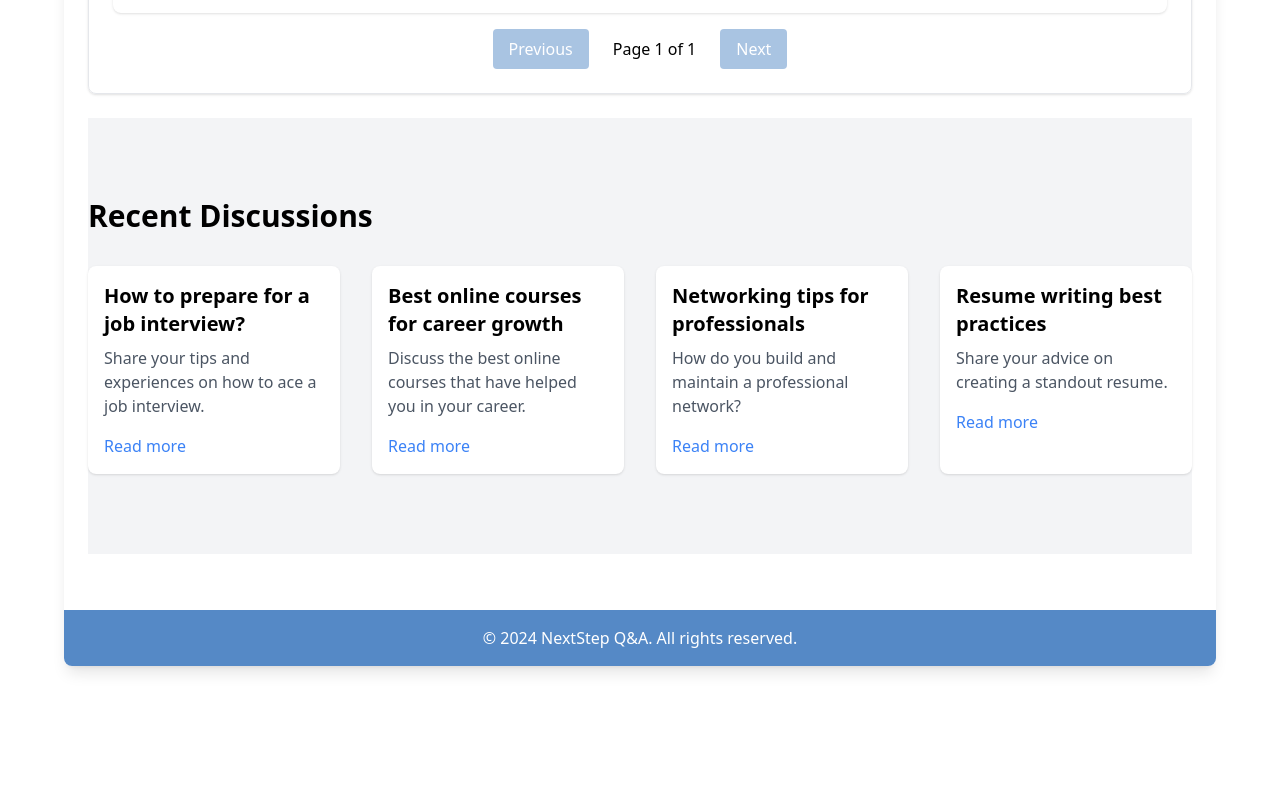
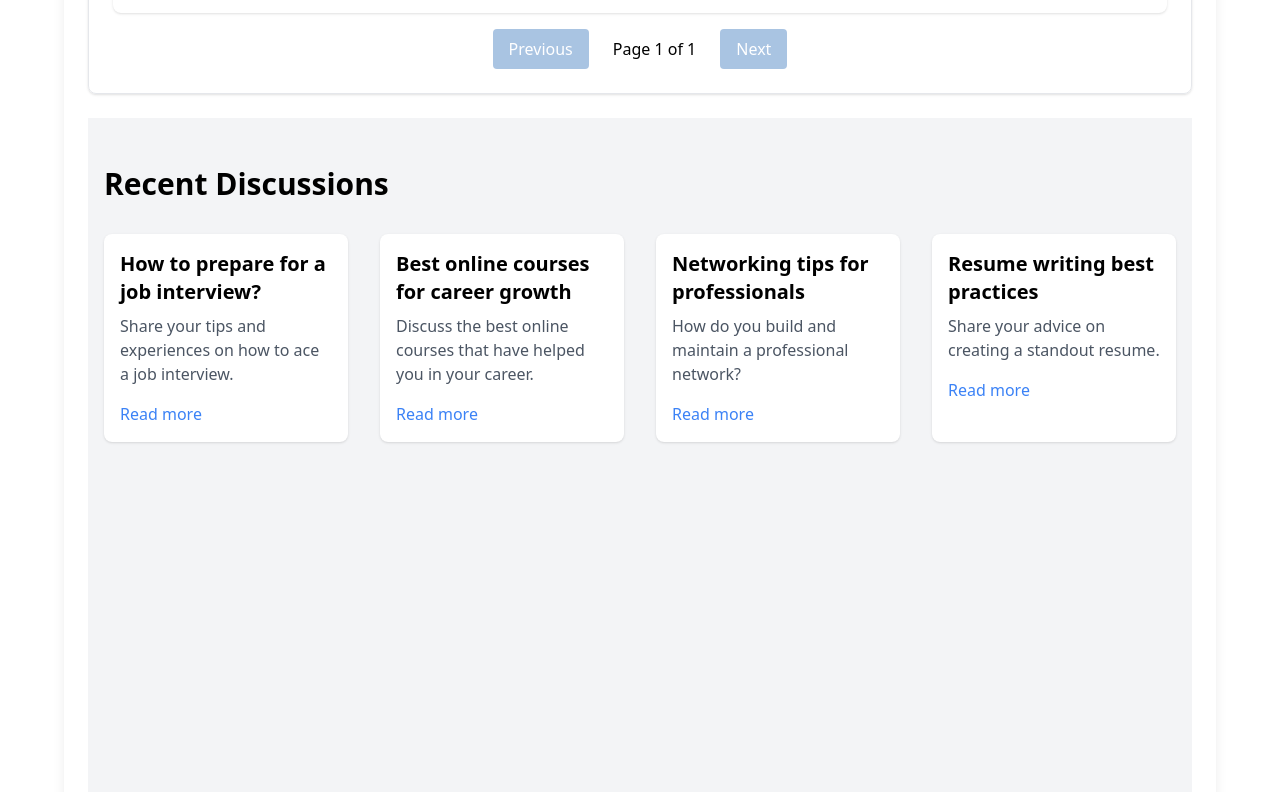
Before and after one commit to theagegupta/NextStep, a plain HTML site: page NextStep Community Page/CommunityPage.html in a window 1280 px wide. Shown: the part 1468-2260 px from the top of the page. Before the commit the page ends 2150 px from the top, so only its background shows below. Drawn offline with nearby package versions, Linux system fonts and the light colour scheme; a small style sheet from the web is missing.

Commit message:
Updated CommunityPage.html

```diff
--- a/NextStep Community Page/CommunityPage.html
+++ b/NextStep Community Page/CommunityPage.html
@@ -230,10 +230,10 @@
       </section>
 
       <!-- Community Posts -->
-      <section id="community" class="py-20 bg-gray-100">
-        <div class="container mx-auto">
+        <section id="community" class="min-h-screen w-full bg-gray-100 py-12">
+        <div class="container mx-auto px-4 w-full">
           <h2 class="text-3xl font-bold mb-8">Recent Discussions</h2>
-          <div class="grid grid-cols-1 sm:grid-cols-2 md:grid-cols-3 lg:grid-cols-4 gap-8">
+          <div class="grid grid-cols-1 sm:grid-cols-2 md:grid-cols-3 lg:grid-cols-4 gap-8 w-full">
             <div class="bg-white p-4 rounded-lg shadow">
               <h3 class="text-xl font-bold mb-2">How to prepare for a job interview?</h3>
               <p class="text-gray-600 mb-4">Share your tips and experiences on how to ace a job interview.</p>
```
